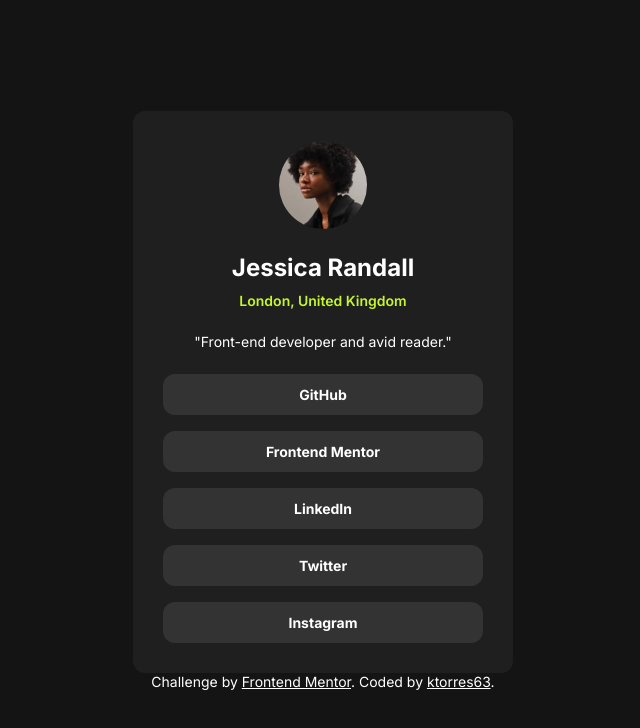
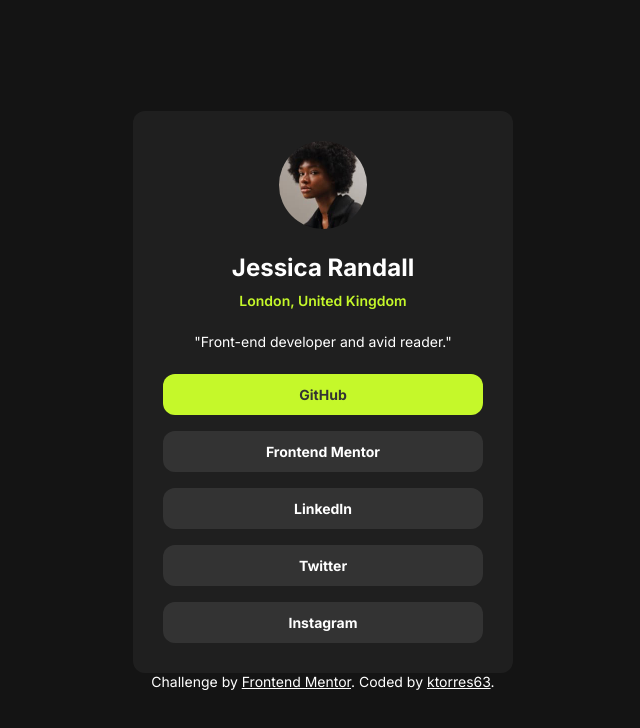
Before and after one commit to ktorres63/social-links-profile, a plain HTML site: page index.html in a window 1280 px wide. In both pictures the pointer is over the link "GitHub". Shown: the whole page, without its empty margins (317-957 px from the left). Drawn offline with Linux system fonts and the light colour scheme.

Commit message:
Add hover pseudoselector

```diff
--- a/styles.css
+++ b/styles.css
@@ -48,8 +48,7 @@
   flex-direction: column;
   gap: 16px;
 }
-.user-links li {
-}
+
 .user-links li a {
   display: block;
   text-decoration: none;
@@ -62,6 +61,12 @@
   text-align: center;
   font-weight: bold;
 }
+.user-links li a:hover {
+  color:hsl(0, 0%, 20%);
+  background-color:hsl(75, 94%, 57%) ;
+
+}
+
 .user .name {
   font-size: 24px;
   margin-bottom: 10px;
```
